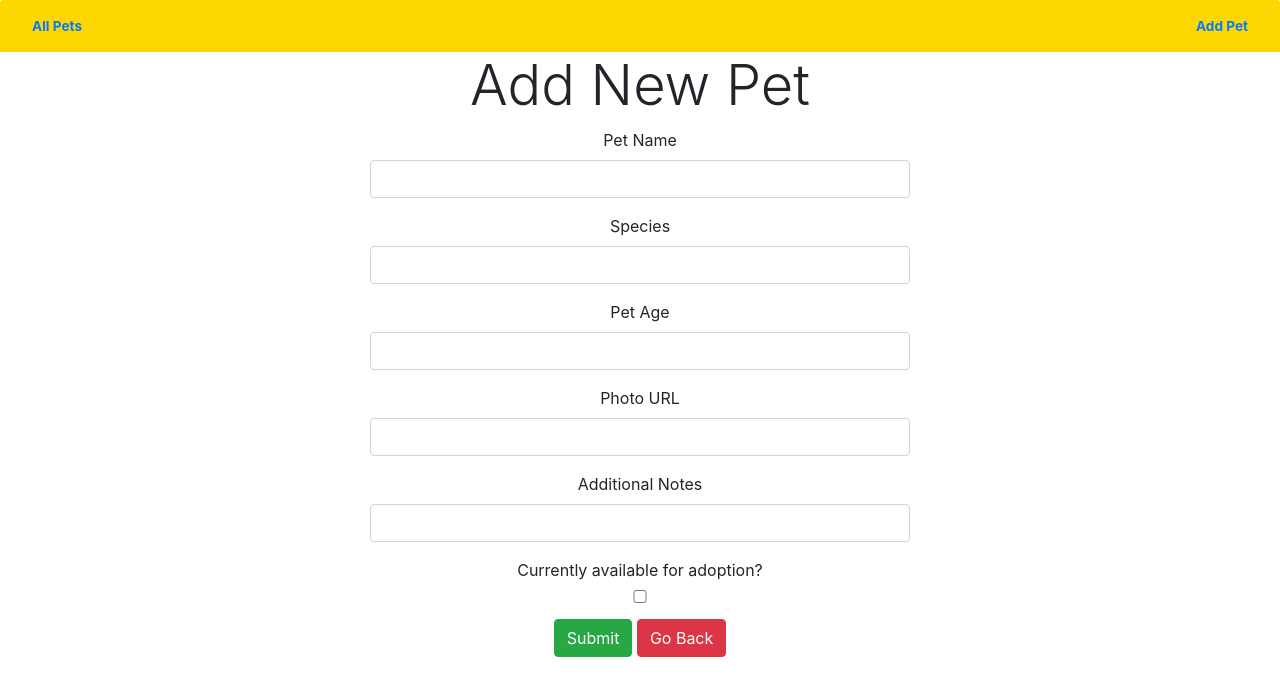
After one commit to ElleWhiteDev/wtforms-adoption, a Flask app: template templates/new_pet_form.html in a window 1280 px wide. The commit adds this page. Shown: the top 696 px of the page. Run offline with Flask 3, Linux system fonts and the light colour scheme; the template is opened without the code that fills it: values that come from a table or form of the project are taken from there, others are empty; some libraries are stand-ins or nearby versions.

Commit message:
Exercise complete

```diff
--- a/app.py
+++ b/app.py
@@ -0,0 +1,65 @@
+from flask import Flask, request, render_template,  redirect, flash, session
+from flask_debugtoolbar import DebugToolbarExtension
+from models import *
+from forms import *
+
+app = Flask(__name__)
+app.app_context().push()
+
+app.config['SQLALCHEMY_DATABASE_URI'] = 'postgresql:///pet_adoption_db'
+app.config['SQLALCHEMY_TRACK_MODIFICATIONS'] = False
+app.config['SQLALCHEMY_ECHO'] = True
+app.config['SECRET_KEY'] = "chickenzarecool21837"
+app.config['DEBUG_TB_INTERCEPT_REDIRECTS'] = False
+debug = DebugToolbarExtension(app)
+
+connect_db(app)
+
+
+@app.route("/")
+def home_page():
+    """List of all pets"""
+
+    pets = Pet.query.all()
+    return render_template("home.html", pets=pets)
+
+
+@app.route("/add", methods=["GET","POST"])
+def add_new_pet():
+    """New pet form"""
+    form = AddPetForm()
+
+    if form.validate_on_submit():
+        name = form.name.data.capitalize()
+        species = form.species.data.capitalize()
+        photo_url = form.photo_url.data
+        age = form.age.data
+        notes = form.notes.data.capitalize()
+
+        pet = Pet(name=name,species=species,photo_url=photo_url,age=age,notes=notes,available=True)
+        db.session.add(pet)
+        db.session.commit()
+
+        flash(f"{name} the {species} has been added!", "success")
+        return redirect("/")
+    else:
+        return render_template("new_pet_form.html", form=form)
+
+
+@app.route("/<int:id>", methods=["GET","POST"])
+def pet_detail(id):
+    """Display/edit pet details"""
+    pet = Pet.query.get_or_404(id)
+    form = EditPetForm(obj=pet)
+
+    if form.validate_on_submit():
+        pet.photo_url = form.photo_url.data
+        pet.notes = form.notes.data
+        pet.available = form.available.data
+
+        db.session.commit()
+        flash("Edit saved successfully", "succcess")
+        return render_template("edit_pet.html", pet=pet, form=form)
+    else:
+        print(form.errors)
+        return render_template("edit_pet.html", pet=pet, form=form)
--- /dev/null
+++ b/forms.py
@@ -0,0 +1,22 @@
+from flask_wtf import FlaskForm
+from wtforms import StringField, FloatField, BooleanField
+from wtforms.validators import InputRequired, Optional, URL, NumberRange
+
+
+class AddPetForm(FlaskForm):
+    """Form for adding a new pet"""
+
+    name = StringField("Pet Name", validators=[InputRequired("Pet name cannot be blank")])
+    species = StringField("Species", validators=[InputRequired("Species cannot be blank")])
+    age = FloatField("Pet Age", validators=[Optional(), NumberRange(min=0, max=30, message="Age must be a number 0 - 30 ")])
+    photo_url = StringField("Photo URL", validators=[Optional(),URL(message="Please enter a valid URL")])
+    notes = StringField("Additional Notes", validators=[Optional()])
+    available = BooleanField("Currently available for adoption?")
+
+
+class EditPetForm(FlaskForm):
+    """Form to edit existing pet data"""
+
+    photo_url = StringField("Photo URL", validators=[Optional(),URL(message="Please enter a valid URL")])
+    notes = StringField("Additional Notes", validators=[Optional()])
+    available = BooleanField("Currently available for adoption?")
--- /dev/null
+++ b/static/styles.css
@@ -0,0 +1,55 @@
+nav {
+  display: flex;
+  background-color: gold;
+  align-items: center;
+  padding: 30px 20px;
+  border-radius: 3px 3px 0 0;
+  justify-content: flex-start;
+}
+
+.nav-link {
+  font-size: 0.85rem;
+  font-weight: bold;
+}
+
+.pet-container {
+  display: flex;
+  flex-wrap: wrap;
+  justify-content: space-around;
+}
+
+.pet {
+  width: 200px;
+  height: 200px;
+  margin: .5rem 1rem;
+  text-align: center;
+}
+
+.pet img {
+  max-width: 100%;
+}
+
+.btn-container {
+  display: block;
+}
+
+.container {
+  justify-content: center;
+  text-align: center;
+}
+
+.flash.success {
+  background-color: lightgreen;
+  color: black;
+  padding: 10px;
+  margin-bottom: 10px;
+  border-radius: 5px;
+}
+
+.flash.error {
+  background-color: salmon;
+  color: white;
+  padding: 10px;
+  margin-bottom: 10px;
+  border-radius: 5px;
+}
--- a/templates/base.html
+++ b/templates/base.html
@@ -4,18 +4,14 @@
     <meta charset="UTF-8">
     <meta http-equiv="X-UA-Compatible" content="IE=edge">
     <meta name="viewport" content="width=device-width, initial-scale=1.0">
-    <link rel="stylesheet" href="/static/app.css">
+    <link rel="stylesheet" href="{{ url_for('static', filename='styles.css') }}">
     <link rel="stylesheet" href="https://maxcdn.bootstrapcdn.com/bootstrap/4.0.0/css/bootstrap.min.css" integrity="sha384-Gn5384xqQ1aoWXA+058RXPxPg6fy4IWvTNh0E263XmFcJlSAwiGgFAW/dAiS6JXm" crossorigin="anonymous">
     <title>{% block title %}{% endblock %}</title>
 </head>
 <body>
     <nav class='navbar'>
-        <a href="/">Home</a>
-        <a href="/form">Greet 1.0</a>
-        <a href="/form-2">Greet 2.0</a>
-        <a href="/lucky">Lucky Number</a>
-        <a href="/hello">Hello</a>
-        <a href="/goodbye">Goodbye</a>
+        <a class="nav-link" href="/">All Pets</a>
+        <a class="nav-link" href="/add">Add Pet</a>
     </nav>
 
     <main id='content'>
--- /dev/null
+++ b/templates/new_pet_form.html
@@ -0,0 +1,27 @@
+{% extends 'base.html' %}
+{% block title %}New Pet Form{% endblock %}
+
+{% block content %}
+
+		<div class="container">
+			<h1 class="display-4 text-center">Add New Pet</h1>
+			<div class="row justify-content-center">
+				<div class="col-md-6">
+					<form method="POST">
+						{{form.hidden_tag()}} {% for field in form if
+						field.widget.input_type != "hidden" %}
+						<div class="form-group">
+							{{field.label}} {{field(class_="form-control")}} {% for err in
+							field.errors %}
+							<small class="form-text text-danger"> {{err}} </small>
+							{% endfor %}
+						</div>
+						{% endfor %}
+						<button class="btn btn-success">Submit</button>
+                        <a class="btn btn-danger" href="/">Go Back</a>
+					</form>
+				</div>
+			</div>
+		</div>
+
+{% endblock %}
```
Also changed, not shown: models.py (+25 -0 lines), templates/edit_pet.html (added, +30 -0 lines), templates/home.html (added, +18 -0 lines).
